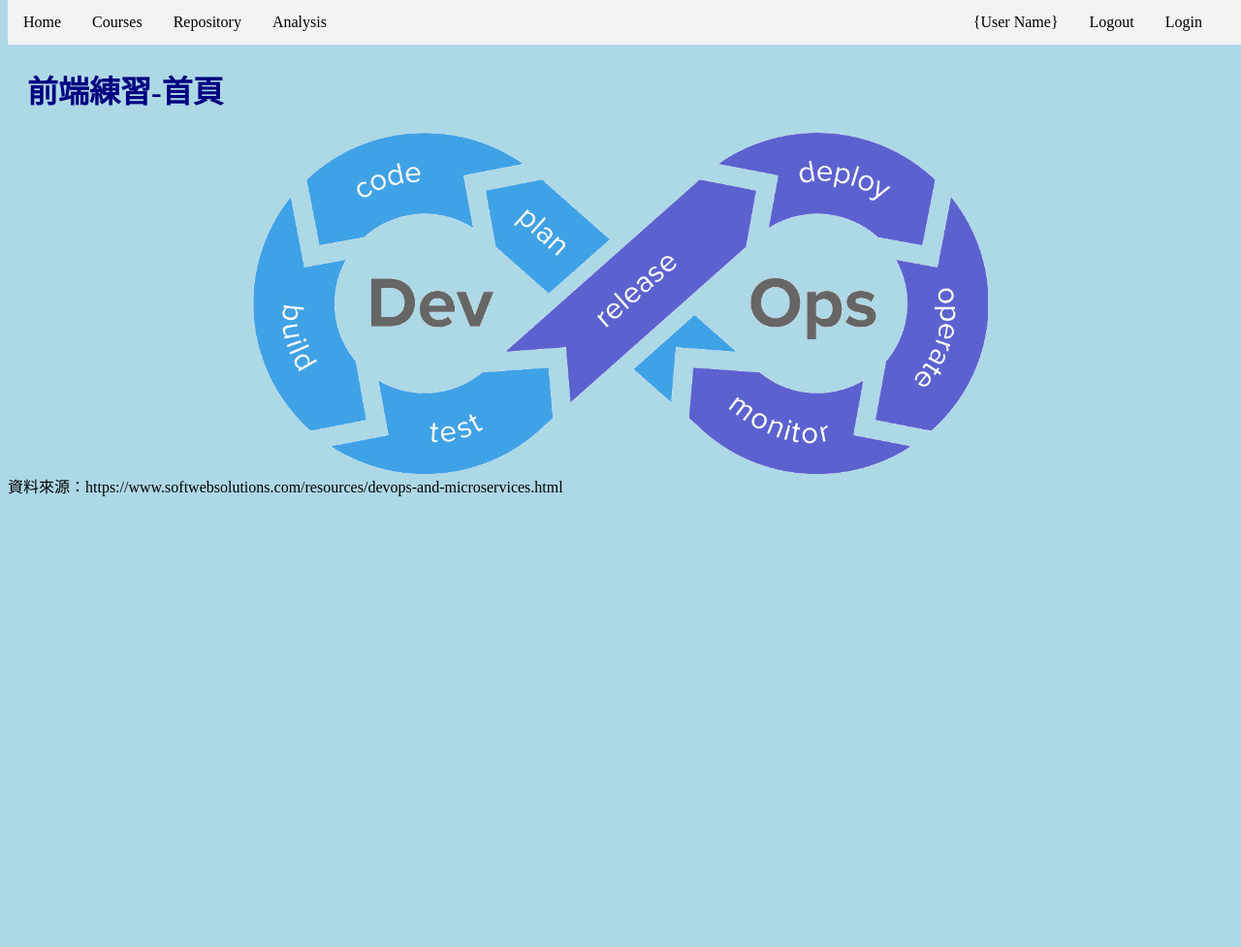
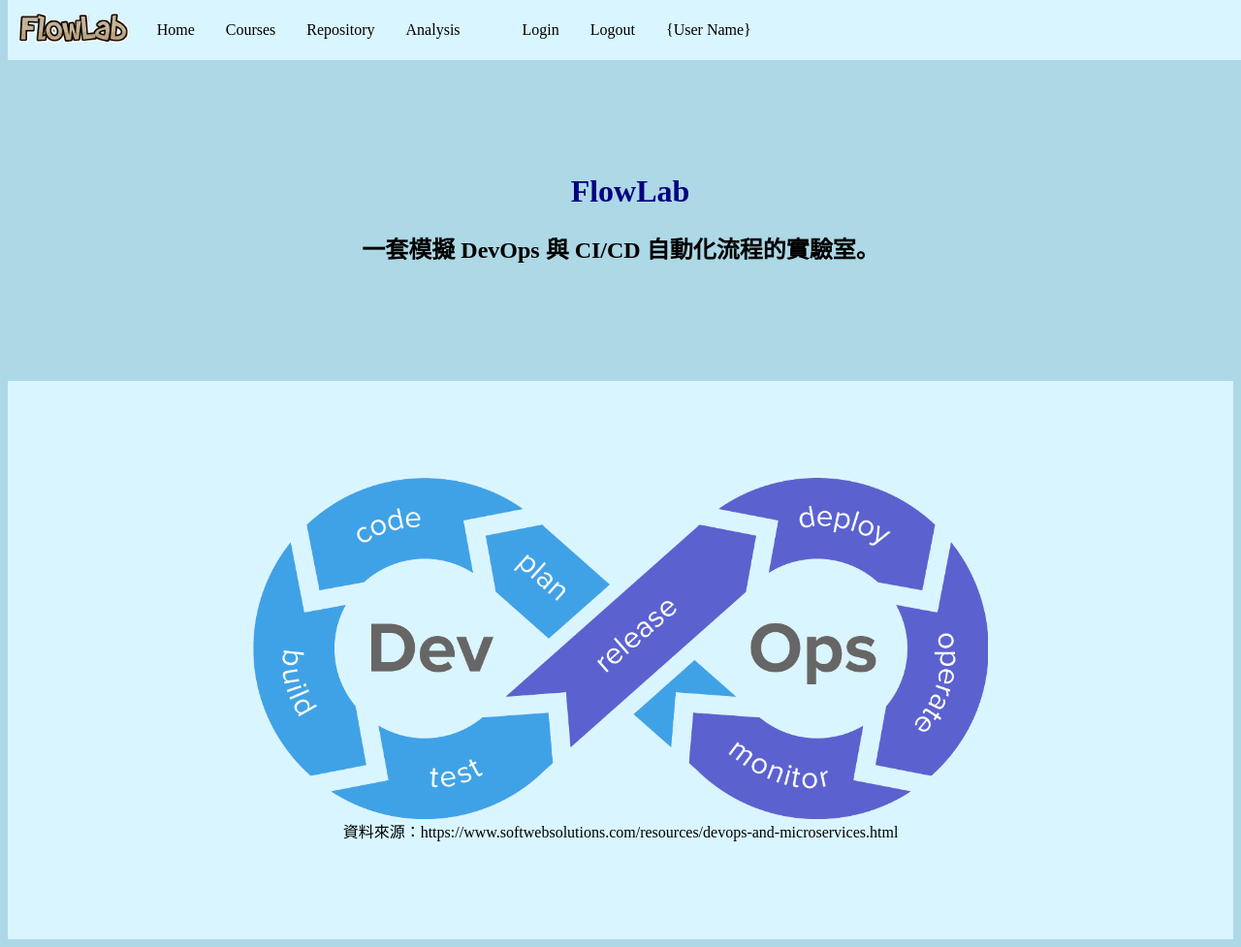
Before and after one commit to Aimerfan/flowlab, a Django app: page /development in a window 1280 px wide. Shown: the whole page at 97% size. Before the commit the page ends 512 px from the top, so only its background shows below. Run offline with Django 3.2, Linux system fonts and the light colour scheme.

Commit message:
feat: 增加 logo 並美化首頁與登入頁面

```diff
--- a/core/static/core/mystyle.css
+++ b/core/static/core/mystyle.css
@@ -4,11 +4,15 @@ ul {
     margin: 0;
     padding: 0;
     overflow: hidden;
-    background-color: #f3f3f3;
+    /*background-color: #f3f3f3;*/
+    background-color: #D9F5FFFF;
     /* fixed navigation bar */
     position: fixed;
     top: 0;
     width: 100%;
+    /* 垂直置中 */
+    display: flex;
+    align-items: center;
 }
 
 li {
@@ -25,7 +29,8 @@ li a {
 
 /* Change the link color to #111 (black) on hover */
 li a:hover {
-    background-color: #DDDDDD;
+    /*background-color: #DDDDDD;*/
+    background-color: lightblue;
     color: #000;
 }
 
@@ -69,7 +74,7 @@ button {
 
 .btn_index_login {
     color: white;
-    background: #FF6722;
+    background: #633974;
     border: none;
     padding: 5px 20px 5px 20px;
     font-weight: bold;
@@ -80,7 +85,7 @@ button {
 
 .btn_index_login:hover {
     color: white;
-    background: #633974;
+    background: #FF6722;
     transition: 0.1s linear;
 }
 
@@ -199,6 +204,35 @@ button {
 
 
 
+.container {
+    /*border: 1px solid red;*/
+    /* 垂直置中 */
+    position: relative;
+    padding: 100px 0;
+    display: flex;
+    align-items: center;
+}
+
+.content {
+    /*border: 1px solid blue;*/
+    width: 100%;
+    /* 水平置中 */
+    margin: 0 auto;
+    text-align: center;
+}
+
+#dark div {
+    background-color: #999999;
+}
+
+#light div {
+    background-color: #d9f5ff;
+}
+
+
+.row {
+
+}
 
 
 .col.md-1,
@@ -208,4 +242,4 @@ button {
     width: 100%;
     padding-right: 15px;
     padding-left: 15px;
-  }
+}
--- a/core/templates/development/development.html
+++ b/core/templates/development/development.html
@@ -3,14 +3,17 @@
 <html>
 
 <head>
-    <meta charset="UTF-8">
-    <title>老虎的前端練習</title>
+    <meta charset="UTF-8" />
+    <title>前端練習</title>
     <link rel="stylesheet" type="text/css" href="{% static 'core/mystyle.css' %}">
 </head>
 
 <body>
     <nav>
         <ul>
+            {# logo 圖片來源: https://www4.flamingtext.com/net-fu/jobs/27332323579007012.html #}
+            <li><img src="{% static 'core/images/flowlab-logo.png' %}" alt="FlowLab"
+                     style="display:block; margin:auto; height: 46px; padding: 8px;"></li>
             <li><a href="{% url 'development' %}">Home</a></li>
             <li><a href="news.asp">Courses</a></li>
             <li><a href="contact.asp">Repository</a></li>
@@ -22,12 +25,24 @@
         </ul>
     </nav>
 
-    <div style="height: 40px;"></div>
-    <h1>前端練習-首頁</h1>
+    <div style="height: 50px"></div>
 
-    <div style="margin:auto">
-        <img src="{% static 'core/images/devopos.png' %}" alt="DevOps" style="display:block; margin:auto; width: 60%;">
-        資料來源：https://www.softwebsolutions.com/resources/devops-and-microservices.html
+    <div>
+        <div class="container">
+            <div class="content">
+                <h1>FlowLab</h1>
+                <h2>一套模擬 DevOps 與 CI/CD 自動化流程的實驗室。</h2>
+            </div>
+        </div>
+    </div>
+
+    <div id="light">
+        <div class="container">
+            <div class="content">
+                <img src="{% static 'core/images/devopos.png' %}" alt="DevOps" style="display:block; margin:auto; width: 60%;">
+                資料來源：https://www.softwebsolutions.com/resources/devops-and-microservices.html
+            </div>
+        </div>
     </div>
 </body>
 
```
Also changed, not shown: core/templates/development/login.html (+11 -5 lines), core/static/core/images/flowlab-logo.png (added).
